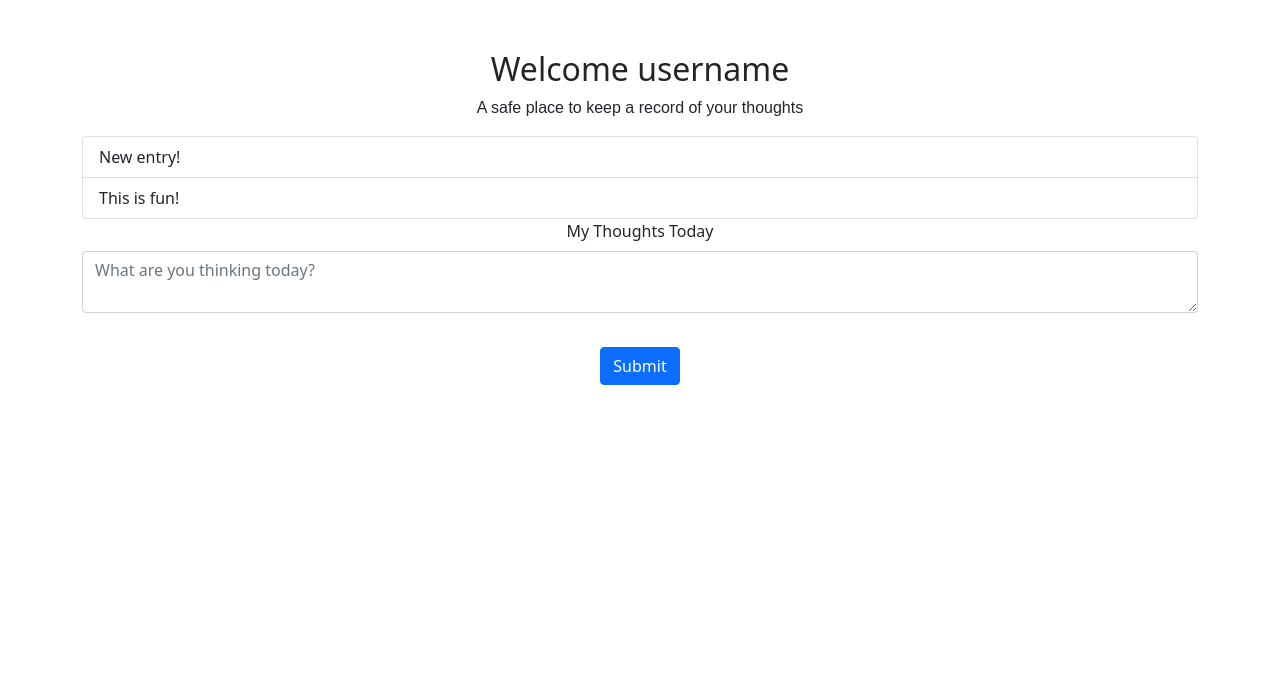
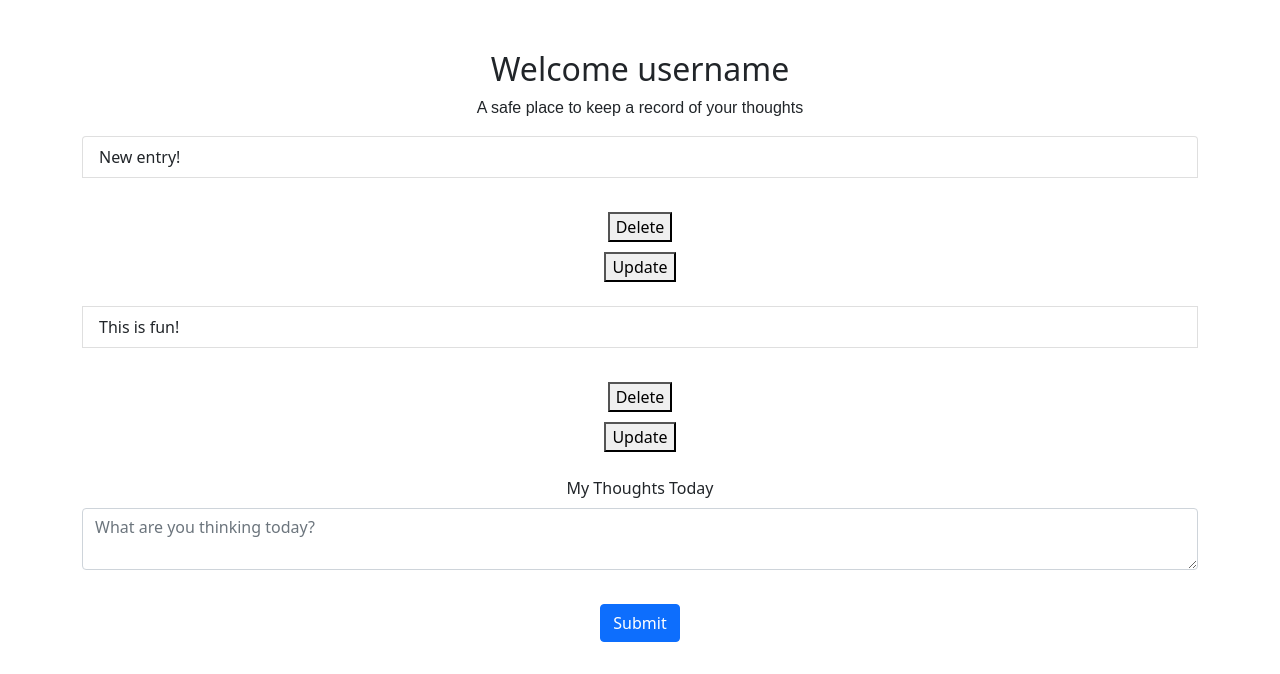
Before and after one commit to sandratoo/Food-diary, a Flask app: page /index in a window 1280 px wide. Shown: the part 126-800 px from the top of the page. Run offline with Flask 2, Linux system fonts and the light colour scheme; a user stored in the database is signed in; data comes from the database, SQL or seed files in the repository; both versions use the stored data as it was after the commit.

Commit message:
delete entry

```diff
--- a/journal/templates/index.html
+++ b/journal/templates/index.html
@@ -8,6 +8,16 @@
 <ul class="list-group list-group-flash" id="notes">
     {% for note in user.notes %}
     <li class="list-group-item"> {{ note.data }} </li>
+    <br/>
+    <span>
+        <form method="GET" action="/delete">
+            <button type="submit"> Delete </button>
+        </form>
+        <form method="GET" action="views/delete">
+            <button type="submit" class="close">Update</button>
+        </form>
+    </span>
+    <br/>
     {% endfor %}
 </ul>
 <div type="container">
--- a/journal/views.py
+++ b/journal/views.py
@@ -1,7 +1,7 @@
 from flask import Blueprint, render_template,request,redirect,url_for,flash
 from flask_login import login_required, current_user
 from . import db
-from .models import Note,User
+from .models import Note
 
 views = Blueprint("views", __name__)
 
@@ -20,3 +20,10 @@ def index():
         db.session.commit()
         flash("Note added sucessfully!")
     return render_template("index.html",user=current_user)
+
+@views.route("/delete", methods=["POST","GET"])
+def delete():
+    delete_note = Note.query.filter_by(id=Note.id).first()
+    db.session.delete(delete_note)
+    db.session.commit()
+    return redirect(url_for("views.index"))
```
Also changed, not shown: journal/database.db.
